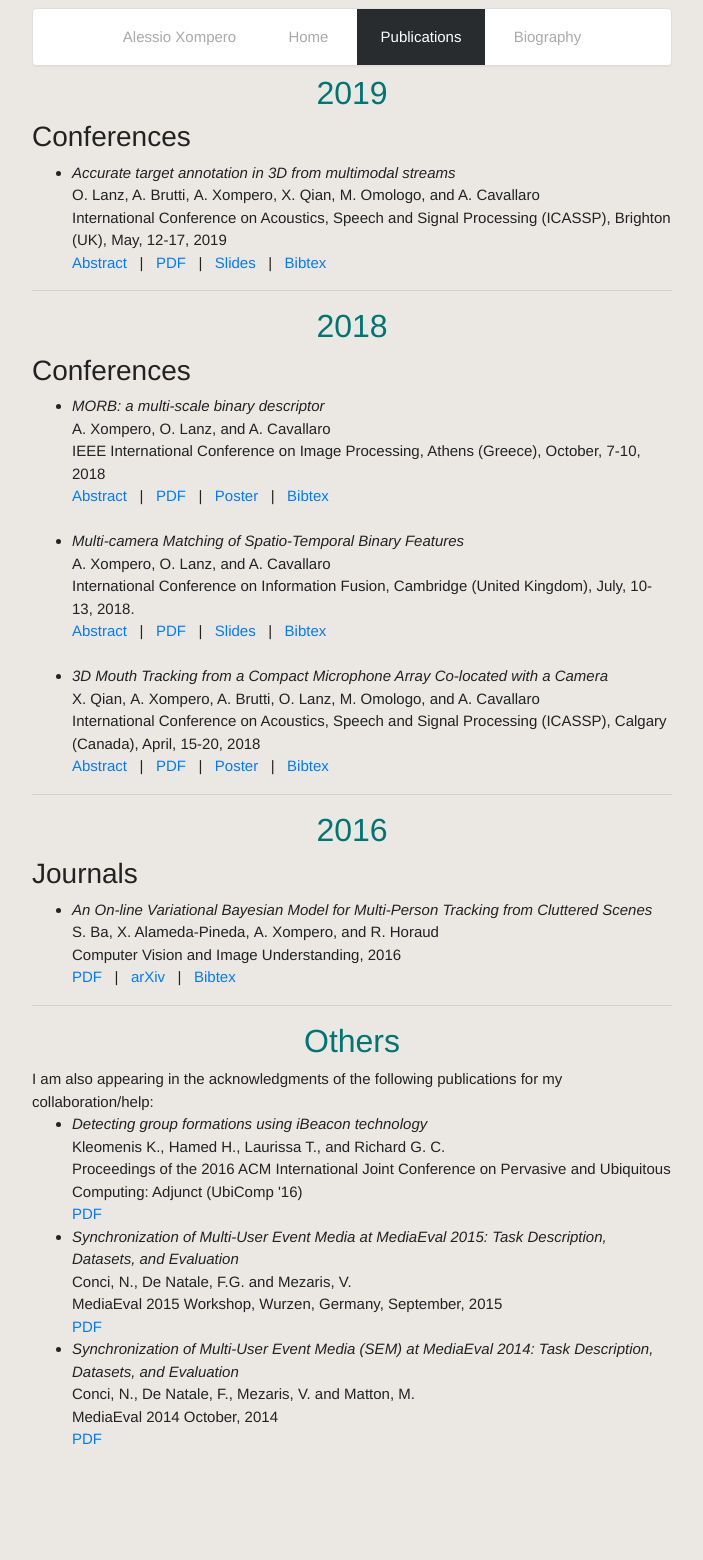
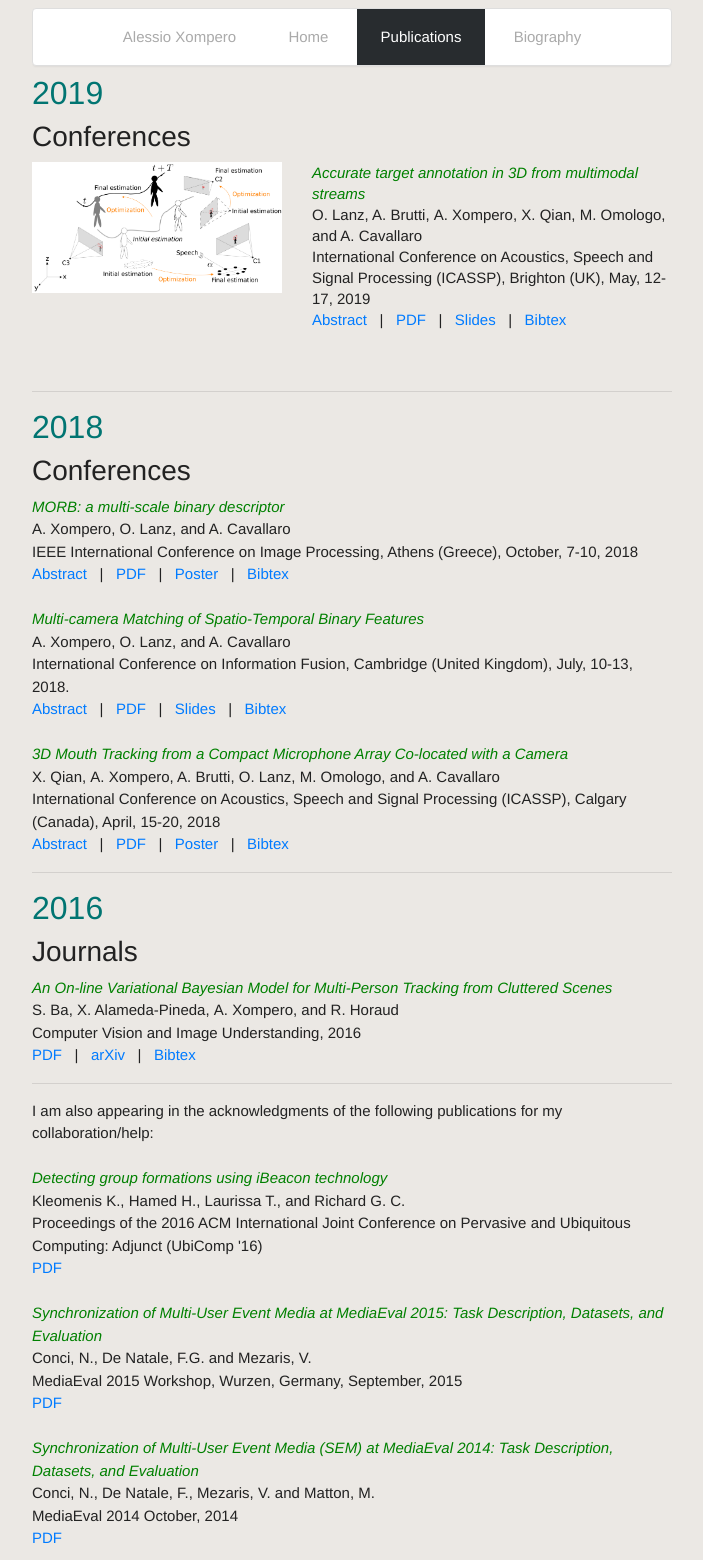
Before and after one commit to kerolex/kerolex.github.io, a PHP site: page /publications.html in a window 1280 px wide. Shown: the whole page, without its empty margins (288-991 px from the left). Before the commit the page ends 1444 px from the top, so only its background shows below. Run offline with PHP 8.4, Linux system fonts and the light colour scheme; some libraries are stand-ins or nearby versions.

Commit message:
Updated publications + services + style + google analytics

```diff
--- a/mystyle.css
+++ b/mystyle.css
@@ -124,3 +124,23 @@ nav > ul > li > a.active {
   background-color: rgb( 40, 44, 47 );
   color: white;
 }
+
+div.paper-teaser {
+	float: left;
+	width: 250x;
+	padding: 0;
+	margin-bottom: 1.5em;
+}
+
+div.paper-teaser img {
+	width: 250px;
+	border: none;
+}
+
+div.paper-data {
+	width: auto;
+	margin-left: 250px;
+	padding-left: 2em;
+	line-height: 140%;
+	margin-bottom: 1.5em;
+}
--- a/publications.html
+++ b/publications.html
@@ -2,6 +2,16 @@
 <html lang = "en">
 
   <head>
+	  <!-- Global site tag (gtag.js) - Google Analytics -->
+<script async src="https://www.googletagmanager.com/gtag/js?id=UA-139569814-1"></script>
+<script>
+  window.dataLayer = window.dataLayer || [];
+  function gtag(){dataLayer.push(arguments);}
+  gtag('js', new Date());
+
+  gtag('config', 'UA-139569814-1');
+</script>
+
     <title>Alessio Xompero</title>
 
     <link href = "css/bootstrap.min.css" rel = "stylesheet">
@@ -86,26 +96,28 @@
 
   <div id="pubslist">
 
-  <h2 style="text-align: center;">2019</h2>
+  <div>
+  <h2 style="text-align: left;">2019</h2>
   <h3>Conferences </h3>
-  <ul>
-  <li>
-  <div>
-  <em>Accurate target annotation in 3D from multimodal streams</em><br>
-  O. Lanz, A. Brutti, <strong>A. Xompero</strong>, X. Qian, M. Omologo, and A. Cavallaro<br>
+  <div class="paper-teaser">
+	<img src="images/multisensor.png" alt="[img]">
+  </div>
+  <div class="paper-data">
+	  <em style="color:#008000">Accurate target annotation in 3D from multimodal streams</em><br>
+  O. Lanz, A. Brutti, <b>A. Xompero</b>, X. Qian, M. Omologo, and A. Cavallaro<br>
   International Conference on Acoustics, Speech and Signal Processing (ICASSP), Brighton (UK), May, 12-17, 2019<br>
   <a class="papercite_pdf" title="Cite" onclick="AppearAbstract('abstract_lanzicassp')">Abstract</a>
   &nbsp | &nbsp
-  <a class="papercite_pdf" title="Download" href="">PDF</a>
+  <a class="papercite_pdf" title="Download" href="http://www.eecs.qmul.ac.uk/~andrea/papers/2019_ICASSP__AccurateTargetAnnotationIn3DFromMultimodalStreams_Lanz_Brutti_Xompero_Qian_Omologo_Cavallaro.pdf">PDF</a>
   &nbsp | &nbsp
   <a class="papercite_pdf" title="Download" href="">Slides</a>
   &nbsp | &nbsp
-  <a class="papercite_pdf" title="Cite" onclick="AppearBib('bib_lanzcassp')">Bibtex</a>
+  <a class="papercite_pdf" title="Cite" onclick="AppearBib('bib_lanzicassp')">Bibtex</a>
   </div>
   <div id="bib_lanzicassp"  style="display:none;" class="bib">
-  @INPROCEEDINGS{Lanz20189ICASSP,
+  @INPROCEEDINGS{Lanz2019ICASSP,
   title = {Accurate target annotation in 3D from multimodal streams},
-  author = {Lanz, Oswald and Brutti, Alessio, and Xompero, Alessio and Xinyuan, Qian and Omologo, Maurizion and Cavallaro, Andrea},
+  author = {Lanz, Oswald and Brutti, Alessio, and Xompero, Alessio and Xinyuan, Qian and Omologo, Maurizio and Cavallaro, Andrea},
   booktitle = ICASSP,
   address = {Brighton, UK},
   month = "12--17~" # may,
@@ -113,36 +125,35 @@
   }
   </div>
   <div id="abstract_lanzicassp"  style="display:none;" class="abstract">
-  Accurate  ground-truth annotation is fundamental for quantifying the
-  performance of multi-sensor and multi-modal object detectors and trackers.
-  However, these scenarios require invasive or expensive instrumentation
-  to automatically generate a ground-truth annotation. To mitigate this
-  problem, we present a multi-modal approach that leverages annotations
-  from reference streams (e.g. individual camera views) and measurements
-  from non-annotated additional streams (e.g.~audio) to infer 3D trajectories
-  through an optimization. The core of our approach is a multi-modal
-  extension of Bundle Adjustment with a cross-modal correspondence
-  detection to selectively use measurements in the optimization.
-  We apply this approach to fully annotate a new multi-modal and
-  multi-view dataset for 3D tracking of multiple speakers.
+  Accurate annotation  is  fundamental  to  quantify  the  performance of
+  multi-sensor  and  multi-modal  object  detectors  and  trackers.
+  However,  invasive  or  expensive  instrumentation  is  needed  to
+  automatically  generate  these  annotations. To  mitigate this problem,
+  we present a multi-modal approach that leverages annotations from
+  reference streams (e.g. individual camera views) and measurements
+  from  unannotated  additional  streams  (e.g.  audio)  to  infer  3D
+  trajectories  through  an  optimization.   The  core  of  our  approach
+  is a multi-modal  extension  of Bundle  Adjustment  with  a cross-modal
+  correspondence detection that selectively uses measurements in the
+  optimization. We  apply the  proposed approach to  fully  annotate
+  a new multi-modal and multi-view dataset for multi-speaker 3D tracking.
   </div>
-  </li>
-  </ul>
+  </div>
+  <br>
 
   <hr />
-  <h2 style="text-align: center;">2018</h2>
-  <h3>Conferences </h3>
-  <ul>
-  <li>
+  <h2 style="text-align: left;">2018</h2>
+  <h3 style="text-align: left;">Conferences </h3>
+
   <div>
-  <em>MORB: a multi-scale binary descriptor</em> <br>
+  <em style="color:#008000">MORB: a multi-scale binary descriptor</em> <br>
   <strong>A. Xompero</strong>, O. Lanz, and A. Cavallaro<br>
   IEEE International Conference on Image Processing, Athens (Greece), October, 7-10, 2018<br>
   <a class="papercite_pdf" title="Cite" onclick="AppearAbstract('abstract_morb')">Abstract</a>
   &nbsp | &nbsp
   <a class="papercite_pdf" title="Download" href="projects/icip2018/2018_ICIP_MORBaMultiScaleBinaryDescriptor_Xompero_Lanz_Cavallaro.pdf">PDF</a>
   &nbsp | &nbsp
-  <a class="papercite_pdf" title="Downloadr" href="projects/icip2018/2018_ICIP_poster_Xompero_Lanz_Cavallaro.pdf">Poster</a>
+  <a class="papercite_pdf" title="Download" href="projects/icip2018/2018_ICIP_poster_Xompero_Lanz_Cavallaro.pdf">Poster</a>
   &nbsp | &nbsp
   <a class="papercite_pdf" title="Cite bib" onclick="AppearBib('bib_morb')">Bibtex</a>
   </div>
@@ -169,11 +180,11 @@
   year = {2018}
   }
   </div>
-  </li>
+
   <br>
-  <li>
+
   <div>
-  <em>Multi-camera Matching of Spatio-Temporal Binary Features</em><br>
+  <em style="color:#008000">Multi-camera Matching of Spatio-Temporal Binary Features</em><br>
   <strong>A. Xompero</strong>, O. Lanz, and A. Cavallaro<br>
   International Conference on Information Fusion, Cambridge (United Kingdom), July, 10-13, 2018. <br>
   <a class="papercite_pdf" title="Cite" onclick="AppearAbstract('abstract_fusion')">Abstract</a>
@@ -210,11 +221,10 @@
 	fixed-length binary descriptor when matching the features across
 	cameras. We analyse the performance of the proposed approachand  compare  it  with  baselines.
   </div>
-  </li>
+
   <br>
-  <li>
   <div>
-  <em>3D Mouth Tracking from a Compact Microphone Array Co-located with a Camera</em><br>
+  <em style="color:#008000">3D Mouth Tracking from a Compact Microphone Array Co-located with a Camera</em><br>
   X. Qian, <strong>A. Xompero</strong>, A. Brutti, O. Lanz, M. Omologo, and A. Cavallaro<br>
   International Conference on Acoustics, Speech and Signal Processing (ICASSP), Calgary (Canada), April, 15-20, 2018<br>
   <a class="papercite_pdf" title="Cite" onclick="AppearAbstract('abstract_qianicassp')">Abstract</a>
@@ -228,9 +238,9 @@
   <div id="bib_qianicassp"  style="display:none;" class="bib">
   @INPROCEEDINGS{Qian2018ICASSP,
   title = {{3D Mouth Tracking from a Compact Microphone Array Co-located with a Camera}},
-  author = {Qian, Xinyuan and Xompero, Alessio and Lanz, Oswald and Cavallaro, Andrea},
+  author = {Qian, Xinyuan and Xompero, Alessio and Brutti, Alessio and Lanz, Oswald and Omologo, Maurizio and Cavallaro, Andrea},
   booktitle = ICASSP,
-  address = {Calgari, Canada},
+  address = {Calgary, Canada},
   month = "15--20~" # apr,
   year = {2018}
   }
@@ -248,16 +258,14 @@
   the sensors.  Experimental results show that the proposed tracker is
   accurate both in 3D and on the image plane.
   </div>
-  </li>
-  </ul>
+
 
   <hr />
-  <h2 style="text-align: center;">2016</h2>
+  <h2 style="text-align: left;">2016</h2>
   <h3>Journals</h3>
-  <ul>
-  <li>
+
   <div>
-  <em>An On-line Variational Bayesian Model for Multi-Person Tracking from Cluttered Scenes</em><br>
+  <em style="color:#008000">An On-line Variational Bayesian Model for Multi-Person Tracking from Cluttered Scenes</em><br>
   S. Ba, <span class="papercite_highlight">X. Alameda-Pineda</span>, <strong>A. Xompero</strong>, and R. Horaud<br>
   Computer Vision and Image Understanding, 2016<br>
   <a class="papercite_pdf" title="Download" href="http://xavirema.eu/wp-content/papercite-data/pdf/Ba-CVIU-2016.pdf">PDF</a>
@@ -298,34 +306,24 @@
    results with respect to state-of-the-art multiple-object tracking algorithms,
    such as the probability hypothesis density (PHD) filter, among others.
 </div>
-  </li>
-  </ul>
-
   <hr />
 
-  <h2 style="text-align: center;">Others</h2>
-
   I am also appearing in the acknowledgments of the following publications for my collaboration/help:
-  <ul>
-  <li>
-	  <em>Detecting group formations using iBeacon technology</em><br>
+	<br><br>
+  <em style="color:#008000">Detecting group formations using iBeacon technology</em><br>
   Kleomenis K., Hamed H., Laurissa T., and Richard G. C.<br>
   Proceedings of the 2016 ACM International Joint Conference on Pervasive and Ubiquitous Computing: Adjunct (UbiComp '16)<br>
   <a href="https://qmro.qmul.ac.uk/xmlui/bitstream/handle/123456789/14410/Tokarchuk%20Detecting%20Group%20Formations%202016%20Accepted.pdf?sequence=1">PDF</a>
-  </li>
-  <li>
-	  <em>Synchronization of Multi-User Event Media at MediaEval 2015: Task Description, Datasets, and Evaluation</em><br>
+  <br><br>
+  <em style="color:#008000">Synchronization of Multi-User Event Media at MediaEval 2015: Task Description, Datasets, and Evaluation</em><br>
   Conci, N., De Natale, F.G. and Mezaris, V.<br>
   MediaEval 2015 Workshop, Wurzen, Germany, September, 2015<br>
   <a href="https://www.semanticscholar.org/paper/Synchronization-of-Multi-User-Event-Media-at-Conci-Mezaris/3398aaea553389930485b0812570ed8ce2722e62/pdf">PDF</a>
-  </li>
-  <li>
-	  <em>Synchronization of Multi-User Event Media (SEM) at MediaEval 2014: Task Description, Datasets, and Evaluation</em><br>
+  <br><br>
+  <em style="color:#008000">Synchronization of Multi-User Event Media (SEM) at MediaEval 2014: Task Description, Datasets, and Evaluation</em><br>
   Conci, N., De Natale, F., Mezaris, V. and Matton, M.<br>
   MediaEval 2014 October, 2014<br>
   <a href="https://www.semanticscholar.org/paper/Synchronization-of-Multi-User-Event-Media-SEM-at-Conci-Natale/9c1929db34b53304baf48278a8a99c70c12b495c/pdf">PDF</a>
-  </li>
-  </ul>
  </div>
 </body>
 </html>
```
Also changed, not shown: bio.html (+28 -2 lines), index.html (+22 -7 lines), images/multisensor.png (added). Lines whose indentation alone changed are shown as unchanged.
